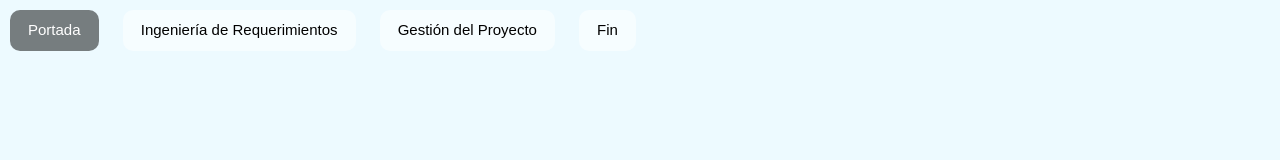
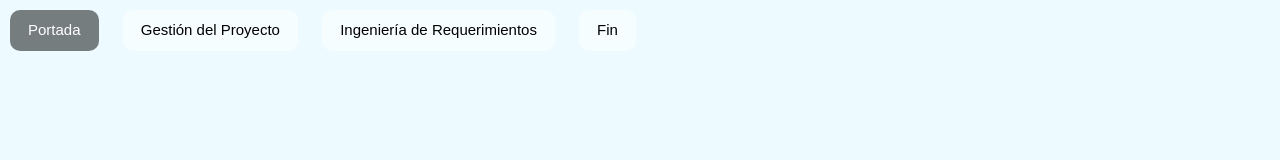
Before and after one commit to dysabel12/CalidadFinal, a website: page index.html in a window 1280 px wide. Shown: the top 160 px of the page. Drawn offline with nearby package versions, Linux system fonts and the light colour scheme; files whose address does not match are found by name.

Commit message:
Update index.html

```diff
--- a/index.html
+++ b/index.html
@@ -56,8 +56,8 @@
 
 <ul id="menu">
 	<li data-menuanchor="firstPage"><a href="#firstPage">Portada</a></li>
-	<li data-menuanchor="secondPage"><a href="#secondPage">Ingeniería de Requerimientos</a></li>
-	<li data-menuanchor="3rdPage"><a href="#3rdPage">Gestión del Proyecto</a></li>
+	<li data-menuanchor="secondPage"><a href="#secondPage">Gestión del Proyecto</a></li>
+	<li data-menuanchor="3rdPage"><a href="#3rdPage">Ingeniería de Requerimientos</a></li>
 	<li data-menuanchor="4thpage"><a href="#4thpage">Fin</a></li>
 </ul>
 
```
